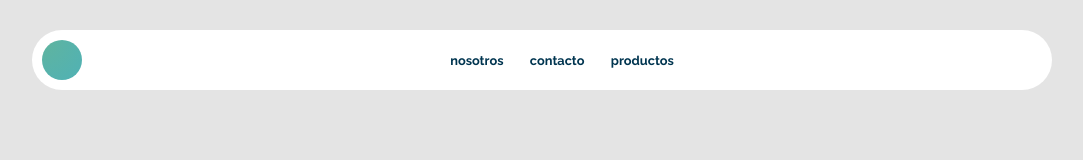
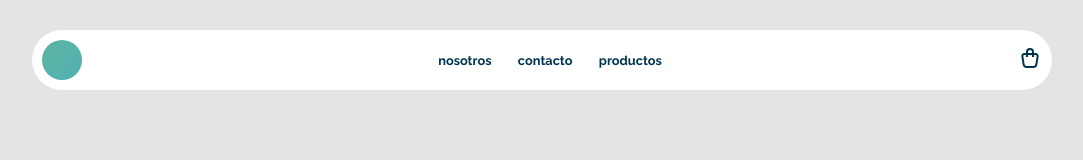
Before and after one commit to JONAAVILA/tienda-online, a React (Create React App) app: page / in a window 1280 px wide. Shown: the top 160 px of the page, without its empty margins (98-1181 px from the left). Built offline with nearby package versions, Linux system fonts and the light colour scheme; a web font is replaced by a local one.

Commit message:
fixed component icon shooping car

```diff
--- a/src/components/icons/shoppingCar.jsx
+++ b/src/components/icons/shoppingCar.jsx
@@ -1,19 +1,21 @@
 
 const ShoppingCar = ()=>{
-    <>
+    return(
         <svg
             width="24"
             height="24"
             viewBox="0 0 24 24"
             fill="none"
-            stroke="#003550"
+            stroke="currentColor"
             stroke-width="2"
         >
             <path stroke="none" d="M0 0h24v24H0z" fill="none"/>
             <path d="M6.331 8h11.339a2 2 0 0 1 1.977 2.304l-1.255 8.152a3 3 0 0 1 -2.966 2.544h-6.852a3 3 0 0 1 -2.965 -2.544l-1.255 -8.152a2 2 0 0 1 1.977 -2.304z" />
             <path d="M9 11v-5a3 3 0 0 1 6 0v5" />
         </svg>
-    </>
+    )
+
+
 }
 
 export default ShoppingCar
--- a/src/components/navbar/Navbar.jsx
+++ b/src/components/navbar/Navbar.jsx
@@ -1,4 +1,4 @@
-import ShoppingCar from "../icons/shoppingCar"
+import ShoppingCar from "../icons/ShoppingCar"
 import './navbar.css'
 
 const Navbar = ()=>{
```
